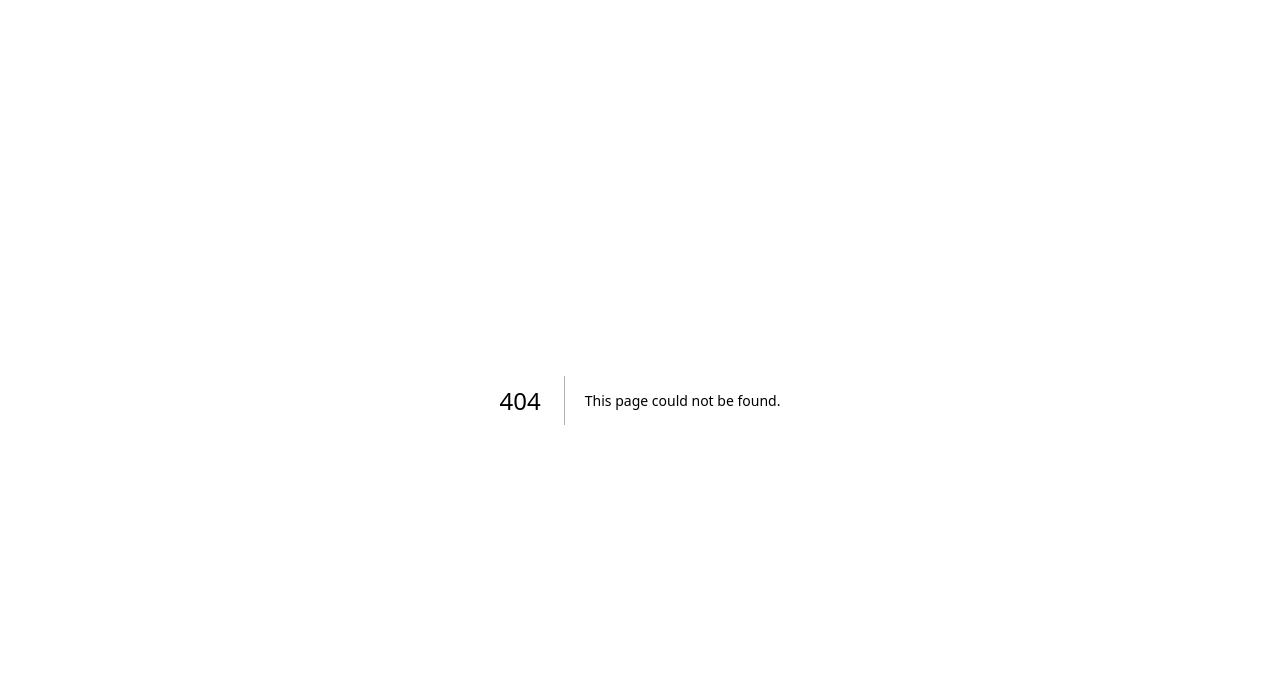
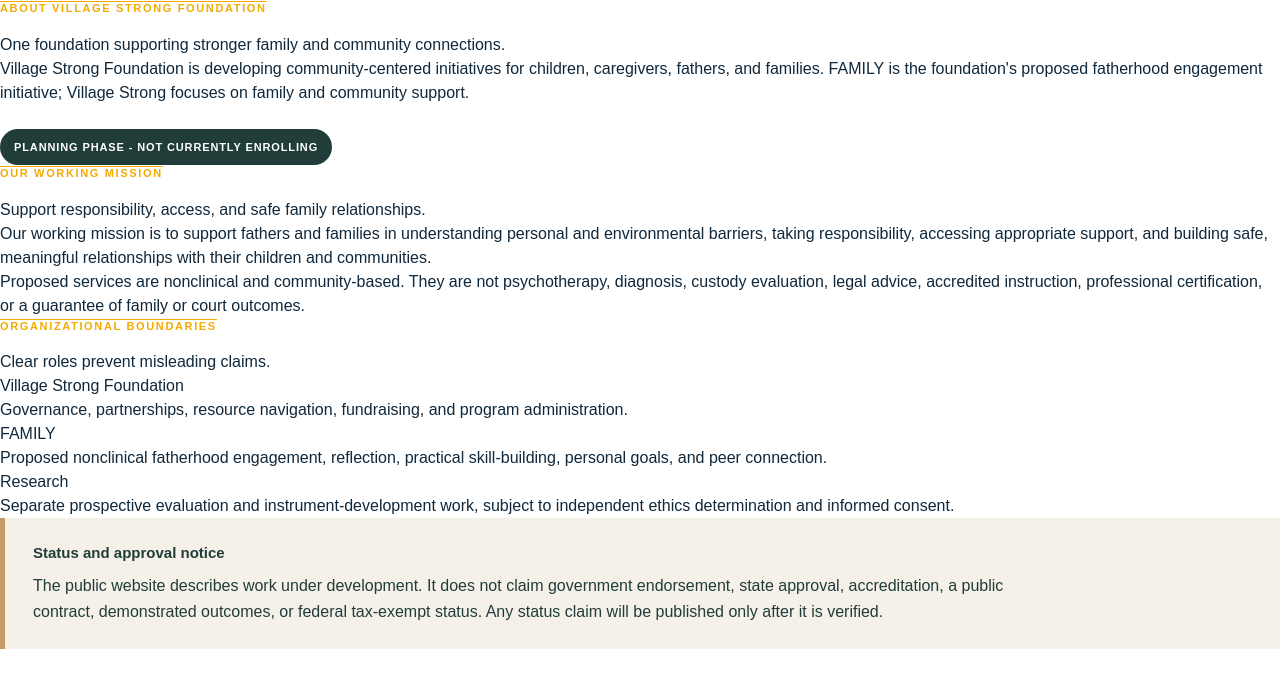
Before and after one commit to 73junito/village_strong, a Next.js app in the folder apps/web/: page /about in a window 1280 px wide. Before the commit this address had no page. Shown: the top 688 px of the page. Built offline with nearby package versions, Linux system fonts and the light colour scheme.

Commit message:
feat(web): add Kentucky pilot prelaunch information architecture

```diff
--- /dev/null
+++ b/apps/web/app/about/page.tsx
@@ -0,0 +1,58 @@
+export default function AboutPage() {
+  return (
+    <main id="main-content" className="content-page">
+      <section className="content-hero">
+        <p className="overline">About Village Strong Foundation</p>
+        <h1>One foundation supporting stronger family and community connections.</h1>
+        <p>
+          Village Strong Foundation is developing community-centered initiatives for
+          children, caregivers, fathers, and families. FAMILY is the foundation&apos;s
+          proposed fatherhood engagement initiative; Village Strong focuses on family
+          and community support.
+        </p>
+        <p className="development-badge">Planning Phase - Not Currently Enrolling</p>
+      </section>
+
+      <section className="content-section two-column">
+        <div>
+          <p className="overline">Our working mission</p>
+          <h2>Support responsibility, access, and safe family relationships.</h2>
+        </div>
+        <div>
+          <p>
+            Our working mission is to support fathers and families in understanding
+            personal and environmental barriers, taking responsibility, accessing
+            appropriate support, and building safe, meaningful relationships with
+            their children and communities.
+          </p>
+          <p>
+            Proposed services are nonclinical and community-based. They are not
+            psychotherapy, diagnosis, custody evaluation, legal advice, accredited
+            instruction, professional certification, or a guarantee of family or
+            court outcomes.
+          </p>
+        </div>
+      </section>
+
+      <section className="content-section muted-section">
+        <p className="overline">Organizational boundaries</p>
+        <h2>Clear roles prevent misleading claims.</h2>
+        <div className="info-grid">
+          <article><h3>Village Strong Foundation</h3><p>Governance, partnerships, resource navigation, fundraising, and program administration.</p></article>
+          <article><h3>FAMILY</h3><p>Proposed nonclinical fatherhood engagement, reflection, practical skill-building, personal goals, and peer connection.</p></article>
+          <article><h3>Research</h3><p>Separate prospective evaluation and instrument-development work, subject to independent ethics determination and informed consent.</p></article>
+        </div>
+      </section>
+
+      <section className="development-notice" aria-label="Status notice">
+        <strong>Status and approval notice</strong>
+        <p>
+          The public website describes work under development. It does not claim
+          government endorsement, state approval, accreditation, a public contract,
+          demonstrated outcomes, or federal tax-exempt status. Any status claim will
+          be published only after it is verified.
+        </p>
+      </section>
+    </main>
+  );
+}
```
